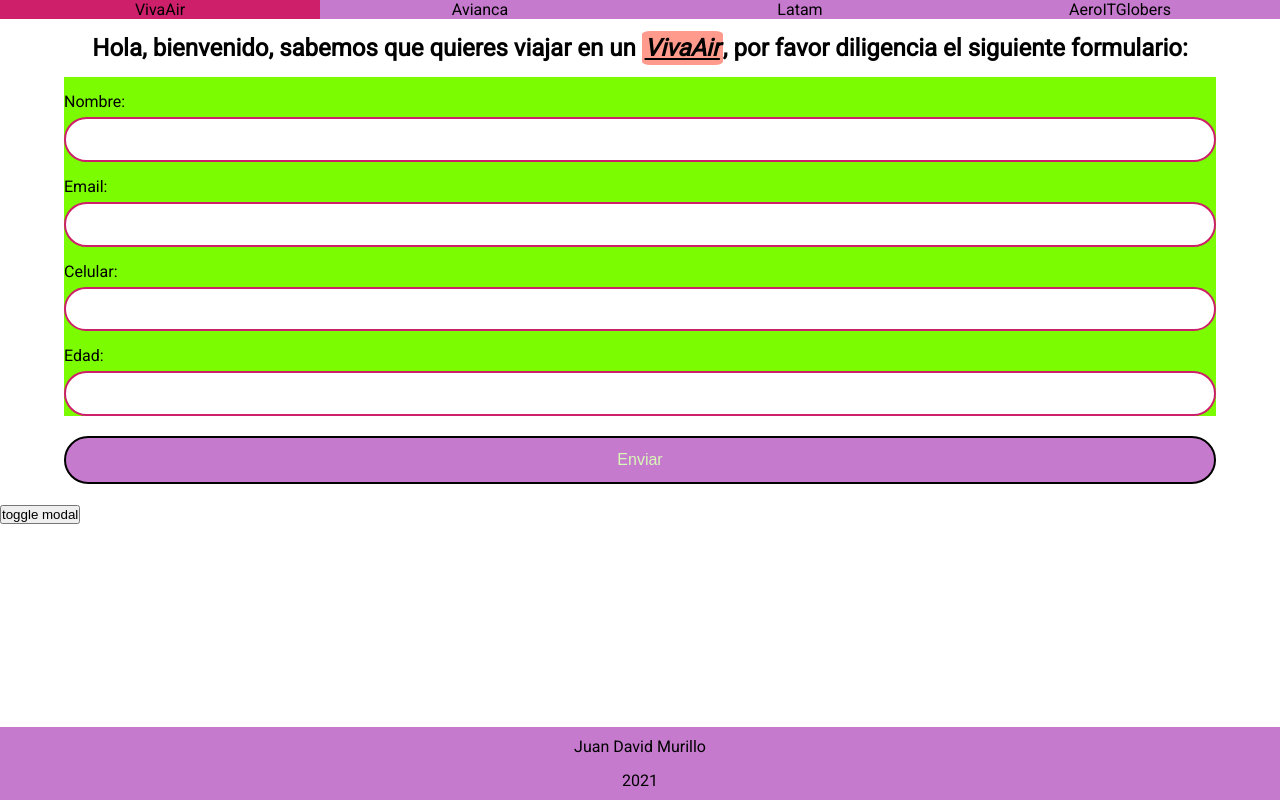
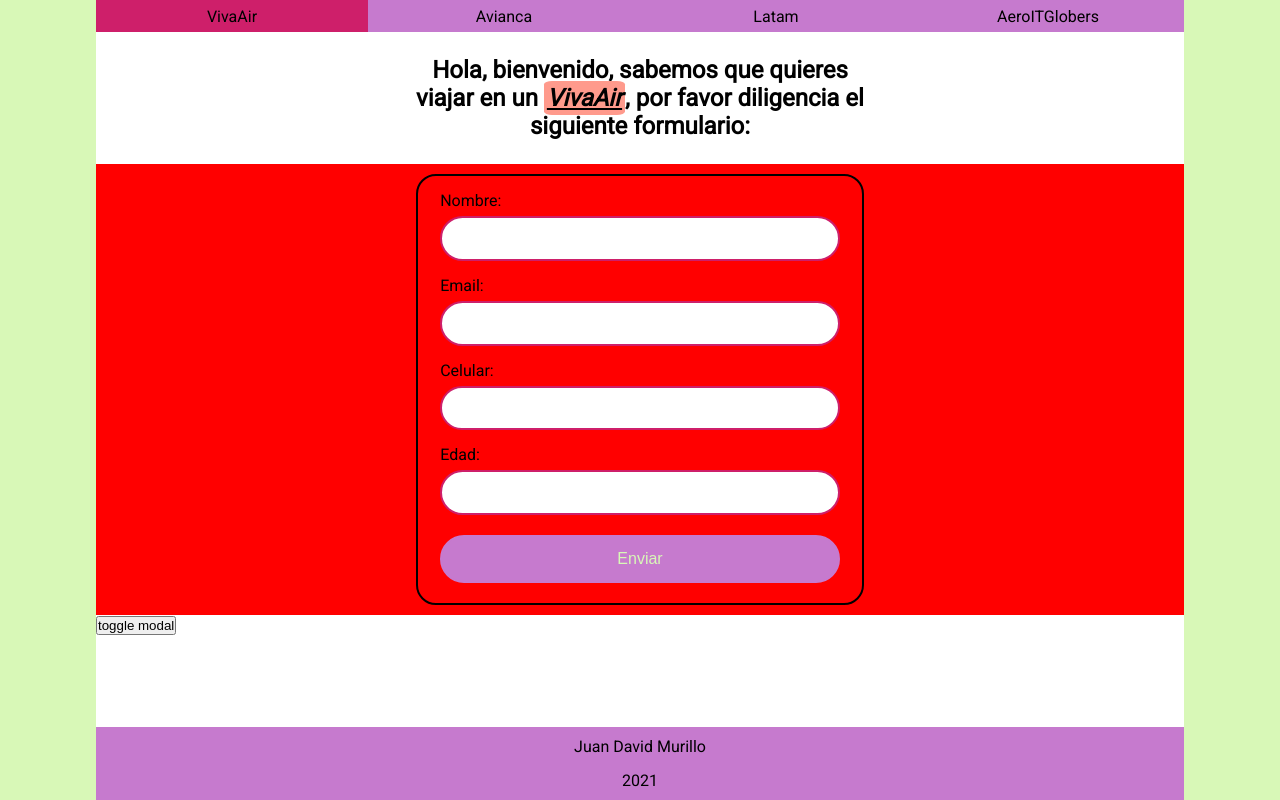
Before and after one commit to juancho20sp/it-globers-test, a React (Create React App) app: page / in a window 1280 px wide. Built offline with nearby package versions, Linux system fonts and the light colour scheme.

Commit message:
Advances on SCSS

```diff
--- a/src/components/Form/styles.scss
+++ b/src/components/Form/styles.scss
@@ -2,13 +2,19 @@
 
 .form-container {
     form {
+        border: 2px solid black;
+        border-radius: 20px;
+        // background-color: lawngreen;
+
+        margin: 10px;
+
         display: flex;
         flex-direction: column;
     }
 
     button {
         background-color: $secondary;
-        border: 2px solid black;
+        border: 2px solid $secondary;
         border-radius: 50px;
 
         height: 3rem;
@@ -19,5 +25,63 @@
         color: $bg;
 
         font-size: 1rem;
+
+        &:hover {
+            background-color: $warning;
+            border: 2px solid $warning;
+
+            cursor: pointer;
+        }
     }
 }
+
+
+@media screen and (min-width: 920px){
+    .form-container {
+        background-color: red;
+        // width: 90%;
+        // height: 90%;
+
+        display: flex;
+        justify-content: center;
+        align-items: center;
+
+        margin: 0 auto;
+
+
+        form {
+            width: 35vw;
+
+            border: 2px solid black;
+            border-radius: 20px;
+            // background-color: lawngreen;
+
+            margin: 10px;
+
+            display: flex;
+            flex-direction: column;
+        }
+
+        button {
+            background-color: $secondary;
+            border: 2px solid $secondary;
+            border-radius: 50px;
+
+            height: 3rem;
+            width: 90%;
+
+            margin: 20px auto;
+
+            color: $bg;
+
+            font-size: 1rem;
+
+            &:hover {
+                background-color: $warning;
+                border: 2px solid $warning;
+
+                cursor: pointer;
+            }
+        }
+    }
+}
--- a/src/components/Input/styles.scss
+++ b/src/components/Input/styles.scss
@@ -10,7 +10,6 @@
 }
 
 .form-row {
-    background-color: lawngreen;
     display: flex;
     flex-direction: column;
 
--- a/src/components/MainTitle/styles.scss
+++ b/src/components/MainTitle/styles.scss
@@ -19,3 +19,11 @@
         }
     }
 }
+
+
+@media screen and (min-width: 920px){
+    .mainTitle {
+        width: 35vw;
+        margin: 24px auto;
+    }
+}
--- a/src/components/Menu/styles.scss
+++ b/src/components/Menu/styles.scss
@@ -6,8 +6,6 @@
 
 .navbar {
     background-color: $secondary;
-    // overflow: hidden;
-
     width: 100%;
 
 
@@ -18,9 +16,11 @@
 
         li {
             width: 100%;
-            flex: 1;
+            height: 2rem;
 
-            text-align: center;
+            display: flex;
+            justify-content: center;
+            align-items: center;
 
             &:hover {
                 background-color: $warning;
@@ -30,10 +30,6 @@
         }
     }
 }
-
-
-
-
 
 
 .icon {
@@ -56,10 +52,9 @@
 
 @media screen and (max-width: 920px){
     .navbar {
-        // background-color: red;
 
         display: flex;
-        // flex-direction: column-reverse;
+        flex-direction: column-reverse;
 
         ul {
             width: 100%;
@@ -68,6 +63,20 @@
             flex-direction: column;
             justify-content: center;
             align-items: center;
+
+            .hide {
+                display: none;
+            }
+
+            li {
+                border-bottom: 1px solid black;
+
+                &:first-child {
+                    border-top: 1px solid black;
+                }
+
+
+            }
         }
 
 
@@ -80,7 +89,7 @@
 
         display: block;
         justify-self: flex-end;
-        align-self: flex-start;
+        align-self: flex-end;
     }
 
     .active {
--- a/src/index.scss
+++ b/src/index.scss
@@ -13,4 +13,6 @@
 
 body {
   font-family: 'Roboto', sans-serif;
+
+  background-color: $bg;
 }
--- a/src/views/Layout/styles.scss
+++ b/src/views/Layout/styles.scss
@@ -1,8 +1,19 @@
 .container {
+    background-color: #FFF;
+
     height: 100vh;
     width: 100vw;
+
+
+    margin: 0 auto;
 
     display: flex;
     flex-direction: column;
     justify-content: space-between;
 }
+
+@media screen and (min-width: 1280px){
+    .container {
+        width: 85vw;
+    }
+}
```
